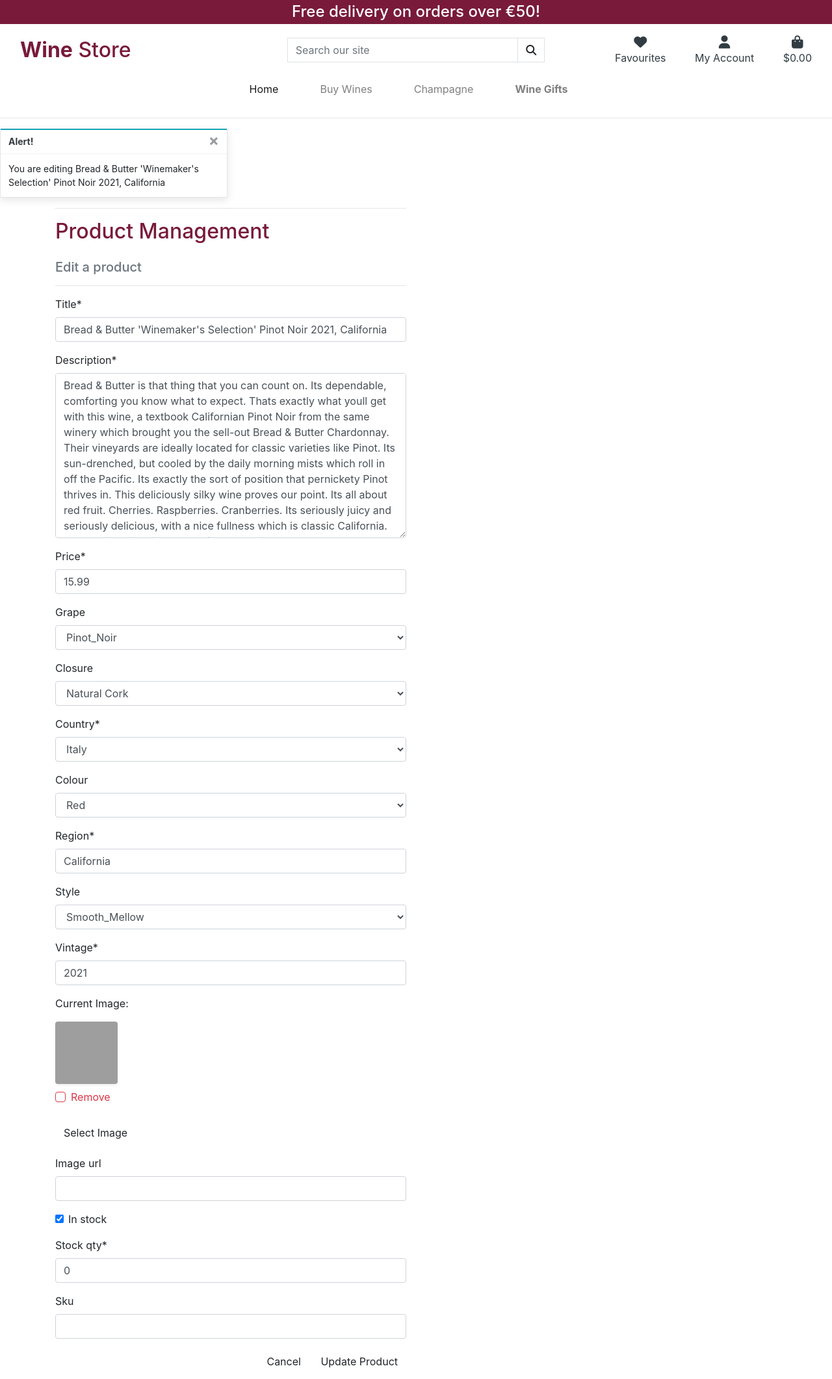
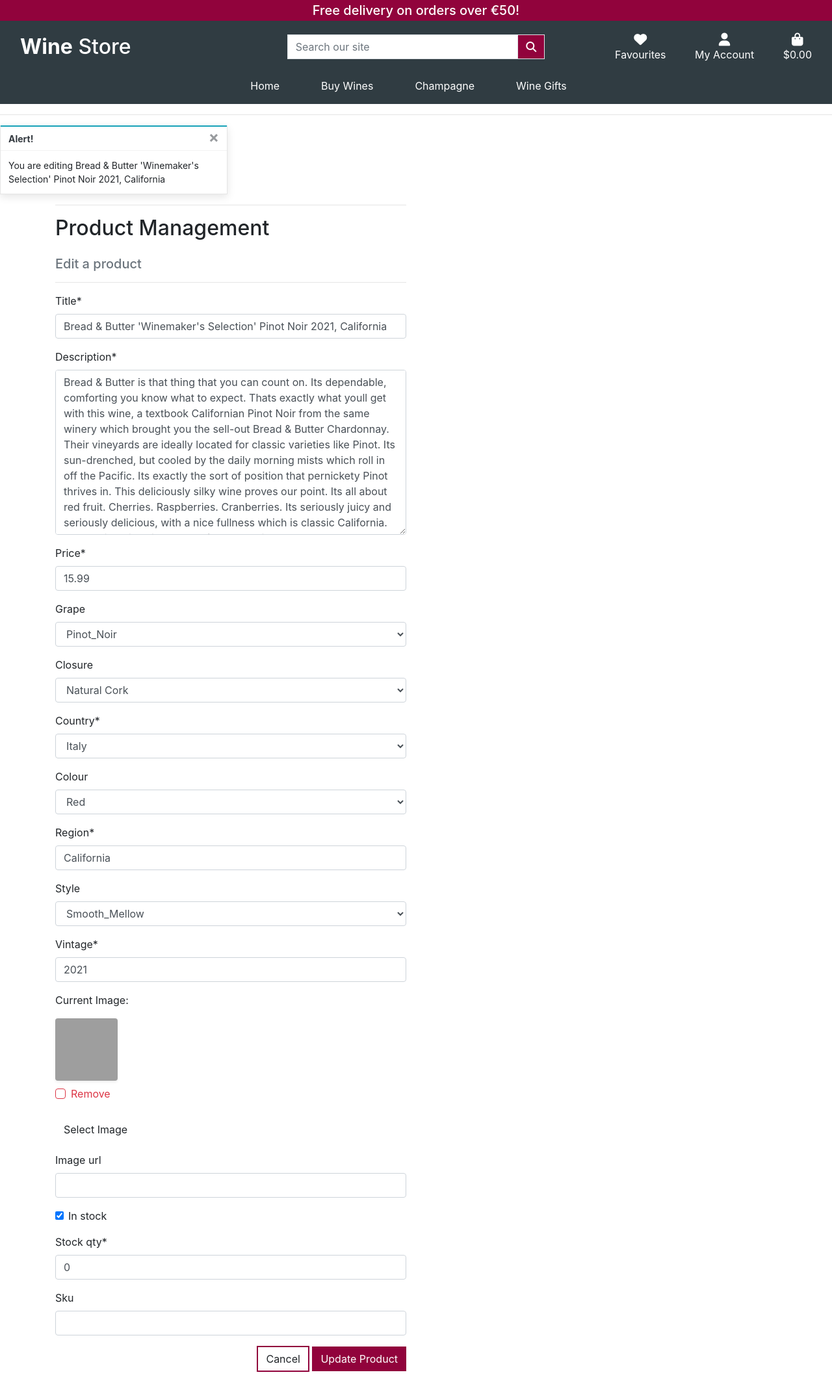
Before and after one commit to eric-blake/wine-store, a Django app: page /products/edit/3/ in a window 1280 px wide. Shown: the whole page at 65% size. Run offline with Django 3.2, Linux system fonts and the light colour scheme; a user stored in the database is signed in; data comes from the database, SQL or seed files in the repository; some libraries are stand-ins or nearby versions; grey boxes are pictures that could not be loaded.

Commit message:
Update styling

```diff
--- a/home/templates/home/index.html
+++ b/home/templates/home/index.html
@@ -21,7 +21,7 @@
 <div class="container-fluid">
     <div class="row">
         <div class="col text-center mt-3">
-            <h2 class="logo-font">Latest Products</h2>
+            <h2>Latest Products</h2>
             <hr class="w-50 mb-1">
         </div>
     </div>
--- a/products/templates/products/add_product.html
+++ b/products/templates/products/add_product.html
@@ -15,7 +15,7 @@
         <div class="row">
             <div class="col-12 col-md-6">
                 <hr>
-                <h2 class="logo-font mb-4">Product Management</h2>
+                <h2 class="mb-4">Product Management</h2>
                 <h5 class ="text-muted">Add a product</h5>
                 <hr>
             </div>
@@ -33,8 +33,8 @@
                     {% endif %}
                 {% endfor %}
                 <div class ="text-right">
-                    <a class = "btn btn-outline-black rounded-0" href="{% url 'products' %}">Cancel</a>
-                    <button class = "btn btn-black rounded-0" type ="submit">Add Product</button>
+                    <a class = "btn cancel rounded-0" href="{% url 'products' %}">Cancel</a>
+                    <button class = "btn button rounded-0" type ="submit">Add Product</button>
                 </div>
             </form>
             </div>
--- a/products/templates/products/edit_product.html
+++ b/products/templates/products/edit_product.html
@@ -15,7 +15,7 @@
         <div class="row">
             <div class="col-12 col-md-6">
                 <hr>
-                <h2 class="logo-font mb-4">Product Management</h2>
+                <h2 class="mb-4">Product Management</h2>
                 <h5 class ="text-muted">Edit a product</h5>
                 <hr>
             </div>
@@ -33,8 +33,8 @@
                     {% endif %}
                 {% endfor %}
                 <div class ="text-right">
-                    <a class = "btn btn-outline-black rounded-0" href="{% url 'products' %}">Cancel</a>
-                    <button class = "btn btn-black rounded-0" type ="submit">Update Product</button>
+                    <a class = "btn cancel rounded-0" href="{% url 'products' %}">Cancel</a>
+                    <button class = "btn update-product rounded-0" type ="submit">Update Product</button>
                 </div>
             </form>
             </div>
--- a/products/templates/products/product_detail.html
+++ b/products/templates/products/product_detail.html
@@ -94,13 +94,13 @@
                                 </div>
                             </div>
                             <div class="col{% if s %}-12 mt-2{% endif %}">
-                                <a href="{% url 'products' %}" class="btn btn-outline-black rounded-0 mt-5">
+                                <a href="{% url 'products' %}" class="btn keep-shopping rounded-0 mt-5">
                                     <span class="icon">
                                         <i class="fas fa-chevron-left"></i>
                                     </span>
-                                    <span class="text-uppercase">Keep Shopping</span>
+                                    <span class="text-uppercase mt-5">Keep Shopping</span>
                                 </a>
-                                <input type="submit" class="btn btn-black rounded-0 text-uppercase mt-5" value="Add to Bag">
+                                <input type="submit" class="btn add-to-bag-small rounded-0 text-uppercase mt-5" value="Add to Bag">
                             </div>
                             <input type="hidden" name="redirect_url" value="{{ request.path }}">
 
--- a/static/css/base.css
+++ b/static/css/base.css
@@ -1,3 +1,8 @@
+
+/* * {
+  outline: 1px solid red;
+} */
+
 html {
     height: 100%;
     color: #303C42;
@@ -5,7 +10,6 @@ html {
 
 .nav-link  {
   text-decoration: none !important;
-  color:#303C42;
 }
 
 .row-shop-now {
@@ -23,18 +27,18 @@ html {
 	top: 0;
 	left: 0;
 	position: fixed;
-	background: white;
+	background: #fff;
 	z-index: -1;
 }
 
 
 .banner {
-  background-color: #791a3b;
-  font: white;
+  background-color: #91033c;
+  font:  #fff;
 }
 
 .logo-font {
- color: #791a3b;
+ color: #fff;
 }
 
 
@@ -47,7 +51,7 @@ html {
 .favourites {
   color:red;
   border:none;
-  background-color: white;
+  background-color: #fff;
 
 }
 
@@ -65,12 +69,20 @@ html {
 }
 
 .shop-now-button:hover {
-  background-color: #791a3b !important;
+  background-color: #91033c !important;
 }
 
-.add-to-bag {
-  background-color: #791a3b !important;
+.add-to-bag, .add-to-bag-small, .button, .update-product {
+  background-color: #91033c!important;
+  color: #fff !important;
 }
+
+.keep-shopping, .cancel {
+  border: 2px solid #91033c!important;
+  color: #91033c
+}
+
+
 
 /* .dropdown-menu  {
         width: 100rem !important;
@@ -268,10 +280,6 @@ color: #17a2b8; /* text-info */
 
 
 
-footer {
-  margin-top: auto;
-}
-
 
 .btt-button {
   height: 42px;
@@ -288,11 +296,17 @@ footer {
 }
 
 
-/* Footer */
+/* Header & Footer */
+
+
+footer {
+  margin-top: auto;
+}
+
 
 .footer {
   flex-shrink: 0;
-  background-color: lightgray;
+  background-color: #303C42;
   text-align: center;
 }
 
@@ -322,3 +336,14 @@ footer {
 .card-img-top {
   width: 100%;
   }
+
+
+  .header {
+    background-color: #303C42 !important;
+  }
+
+
+  #search-btn {
+    background-color: #91033c;
+    color:  #fff;
+  }
--- a/templates/base.html
+++ b/templates/base.html
@@ -48,17 +48,17 @@
 </head>
 
 <body>
-        <header class="container-fluid">
+        <header class="container-fluid header">
 
         <div class="d-none d-lg-block">
             <div id="announcment-bar" class="row text-center">
                 <div class="col banner text-white">
-                    <h4 class="banner my-1">Free delivery on orders over €{{ free_delivery_threshold }}!</h4>
+                    <h5 class="banner my-1">Free delivery on orders over €{{ free_delivery_threshold }}!</h5>
                 </div>
             </div>
             </div>
 
-            <div id="topnav" class="row bg-white pt-lg-2 d-none d-lg-flex">
+            <div id="topnav" class="row pt-lg-2 d-none d-lg-flex">
                 <div class="col-12 col-lg-4 my-auto py-1 py-lg-0 text-center text-lg-left">
                     <a href="{% url 'home' %}" class="nav-link main-logo-link">
                         <h2 class="logo-font my-0"><strong>Wine</strong> Store</h2>
@@ -67,10 +67,10 @@
                 <div class="col-12 col-lg-4 my-auto py-1 py-lg-0">
                     <form method="GET" action="{% url 'products' %}">
                         <div class="input-group w-100">
-                            <input class="form-control border border-black rounded-0" type="text" name="q"
+                            <input class="form-control border rounded-0" type="text" name="q"
                                 placeholder="Search our site">
                             <div class="input-group-append">
-                                <button class="form-control btn btn-black border border-black rounded-0" type="submit">
+                                <button class="form-control btn border border-black rounded-0" id="search-btn" type="submit">
                                     <span class="icon">
                                         <i class="fas fa-search"></i>
                                     </span>
@@ -84,7 +84,7 @@
                         {% if request.user.is_authenticated %}
                         <li class="list-inline-item">
                             <a href="{% url 'favourites' %}" class="nav-link">
-                                <div class="text-center">
+                                <div class="text-center text-white">
                                     <div><i class="fa-solid fa-heart fa-lg"></i></div>
                                     <p class="my-0">Favourites</p>
                                 </div>
@@ -95,7 +95,7 @@
                         <li class="list-inline-item dropdown">
                             <a class="text-black nav-link" href="#" id="user-options" data-toggle="dropdown"
                                 aria-haspopup="true" aria-expanded="false">
-                                <div class="text-center">
+                                <div class="text-center text-white">
                                     <div><i class="fas fa-user fa-lg"></i></div>
                                     <p class="my-0">My Account</p>
                                 </div>
@@ -114,7 +114,7 @@
                             </div>
                         </li>
                         <li class="list-inline-item">
-                            <a class="{% if grand_total %}text-info font-weight-bold{% else %}text-black{% endif %} nav-link" href="{% url 'view_bag' %}">
+                            <a class="{% if grand_total %}text-info font-weight-bold{% else %}text-white{% endif %} nav-link" href="{% url 'view_bag' %}">
                                 <div class="text-center">
                                     <div><i class="fas fa-shopping-bag fa-lg"></i></div>
                                     <p class="my-0">
@@ -130,8 +130,8 @@
                     </ul>
                 </div>
             </div>
-            <div class="row bg-white">
-                <nav class="navbar navbar-expand-lg navbar-light w-100">
+            <div class="row">
+                <nav class="navbar navbar-expand-lg text-white w-100">
                     <button class="navbar-toggler p-0" type="button" data-toggle="collapse" data-target="#main-nav"
                         aria-controls="main-nav" aria-expanded="false" aria-label="Toggle navigation">
                         <span class="navbar-toggler-icon"></span>
--- a/templates/includes/footer.html
+++ b/templates/includes/footer.html
@@ -7,7 +7,7 @@
         <div class="row justify-content-center">
 
         <div class="col-6">
-            <h5>Subscribe to our newsletter</h5>
+            <h5 class="text-white">Subscribe to our newsletter</h5>
             {% include 'includes/newsletter.html' %}
         </div>
     </div>
@@ -15,7 +15,7 @@
         <div class="row footer-row justify-content-center">
 
         <div class="col-6 col-lg-3">
-            <h5>Contact US</h5>
+            <h5 class="text-white">Contact US</h5>
             <div class="contact-links">
                 <ul>
                 <li>
@@ -29,7 +29,7 @@
         </div>
 
         <div class="col-6 col-lg-3">
-            <h5>Follow Us</h5>
+            <h5 class="text-white">Follow Us</h5>
                 <div class="d-flex justify-content-center social py-3">
 
                     <div class="col-3 col-sm-2 col-md-1 text-center">
--- a/templates/includes/main-nav.html
+++ b/templates/includes/main-nav.html
@@ -2,11 +2,11 @@
       <!-- <a class="navbar-brand" href="#">Hidden brand</a> -->
       <ul class="navbar-nav w-auto mx-auto">
         <li class="nav-item active">
-          <a class="nav-link mr-5" href="{% url 'home' %}">Home <span class="sr-only">(current)</span></a>
+          <a class="nav-link mr-5 text-white" href="{% url 'home' %}">Home <span class="sr-only">(current)</span></a>
         </li>
 
      <li class="nav-item dropdown">
-          <a class="nav-link mr-5" href="http://example.com" id="navbarDropdownMenuLink" data-toggle="dropdown" aria-haspopup="true" aria-expanded="false">
+          <a class="nav-link mr-5 text-white" href="http://example.com" id="navbarDropdownMenuLink" data-toggle="dropdown" aria-haspopup="true" aria-expanded="false">
             Buy Wines
           </a>
           <ul class="dropdown-menu" aria-labelledby="navbarDropdownMenuLink">
@@ -51,11 +51,11 @@
         </li>
 
         <li class="nav-item mr-5">
-            <a class="nav-link" href="{% url 'products' %}?title=champagne">Champagne</a>
+            <a class="nav-link text-white" href="{% url 'products' %}?title=champagne">Champagne</a>
           </li>
 
           <li class="nav-item dropdown">
-            <a class="logo-font font-weight-bold nav-link text-black mr-5" href="#" data-toggle="dropdown" aria-haspopup="true" aria-expanded="false">
+            <a class="logo-font nav-link text-white mr-5" href="#" data-toggle="dropdown" aria-haspopup="true" aria-expanded="false">
               Wine Gifts
           </a>
           <div class="dropdown-menu border-0" aria-labelledby="wine-gifts-link">
```
